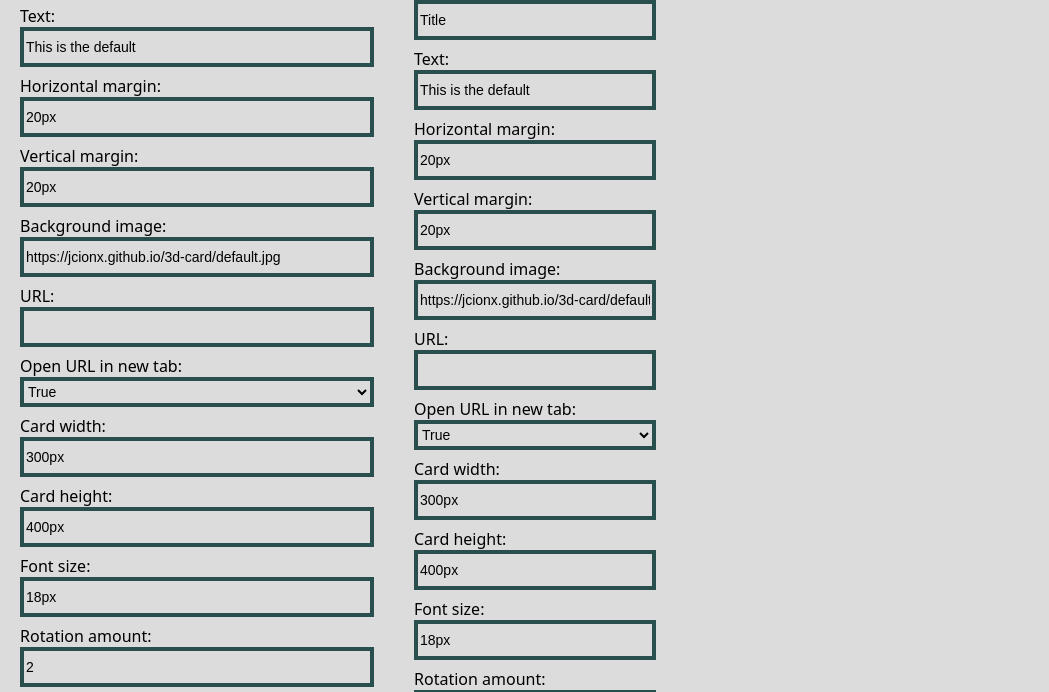
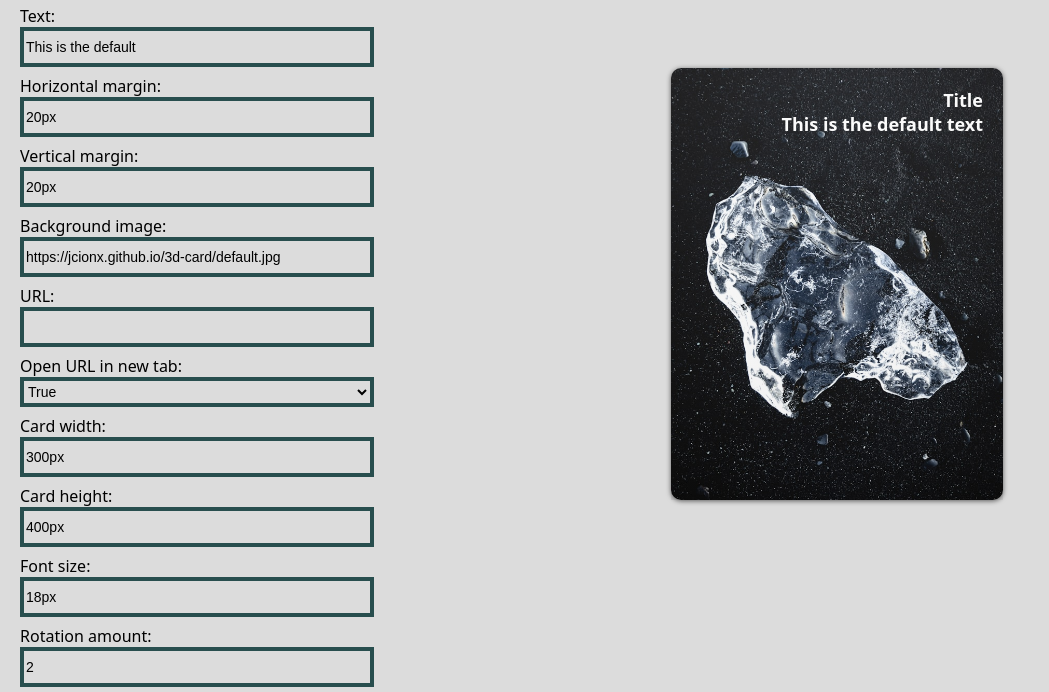
Before and after one commit to JCionx/3d-card, a plain HTML site: page index.html in a window 1280 px wide. Shown: the part 136-828 px from the top of the page, without its empty margins (0-1049 px from the left). Drawn offline with Linux system fonts and the light colour scheme.

Commit message:
fixed bug

```diff
--- a/index.html
+++ b/index.html
@@ -71,7 +71,7 @@
                 <button onclick="copyEmbed()">Copy embed code</button>
             </div>
         </div>
-        <iframe src="index.html" frameborder="0" allowtransparency="true"></iframe>
+        <iframe src="https://jcionx.github.io/3d-card/card.html" frameborder="0" allowtransparency="true"></iframe>
         <script>
             const base_url = "https://jcionx.github.io/3d-card/card.html";
             var url = base_url;
```
